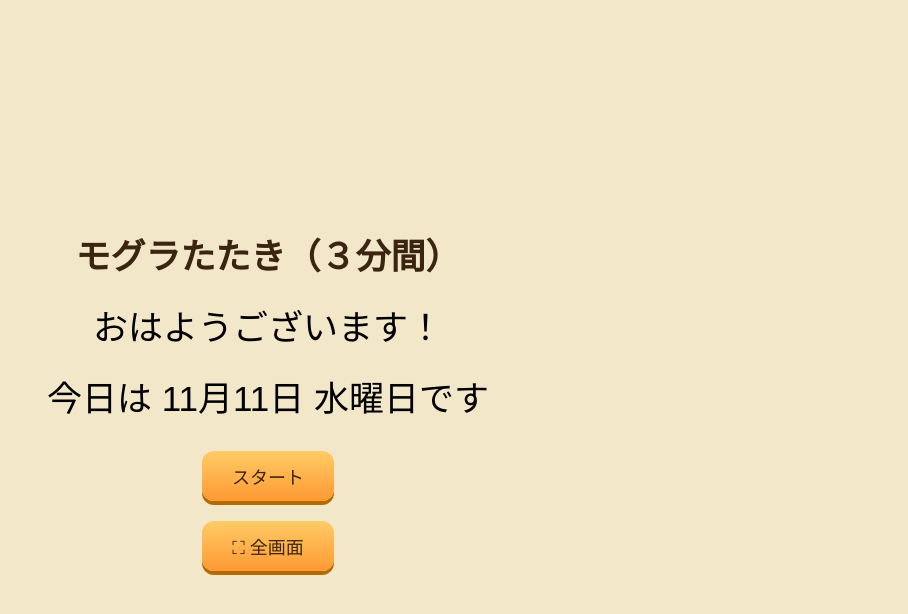
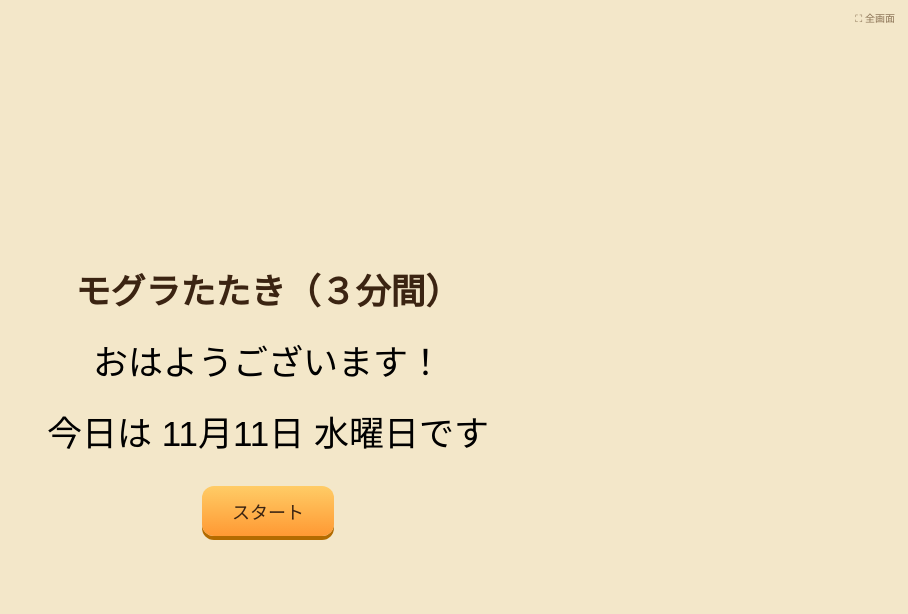
Before and after one commit to kamu21/Whack-a-Mole, a plain HTML site: page index.html in a window 1280 px wide. Shown: the whole page, without its empty margins (372-1280 px from the left). Drawn offline with Linux system fonts and the light colour scheme.

Commit message:
Update style.css

```diff
--- a/style.css
+++ b/style.css
@@ -158,3 +158,28 @@ body {
   -webkit-touch-callout: none;
   user-select: none;
 }
+
+/* 全画面ボタン専用・最優先設定 */
+#fullscreenBtn {
+  position: fixed !important;
+  top: 8px !important;
+  right: 8px !important;
+
+  width: auto !important;
+  height: auto !important;
+
+  padding: 2px 5px !important;
+  margin: 0 !important;
+
+  font-size: 10px !important;
+  font-weight: normal !important;
+
+  background: #f3e7c9 !important;
+  color: #8b7355 !important;
+
+  border: none !important;
+  border-radius: 3px !important;
+  box-shadow: none !important;
+
+  cursor: pointer;
+}
```
